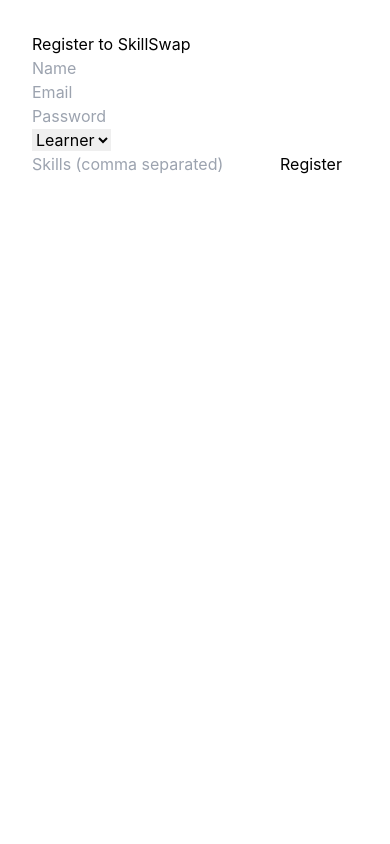
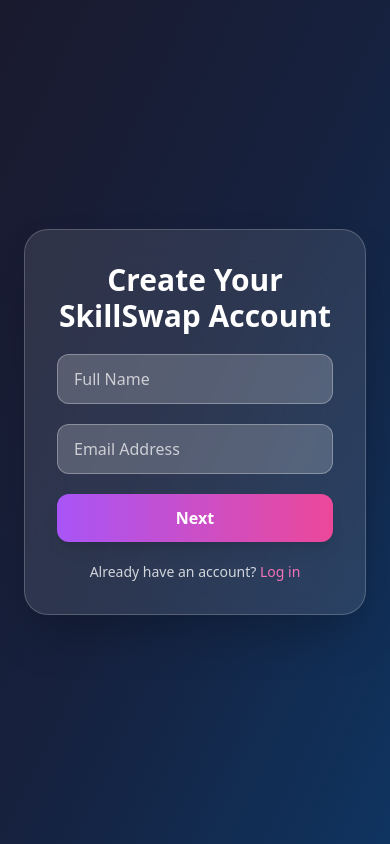
Before and after one commit to riddhi010/skillswap, a React (Create React App) app in the folder client/: page /register in a window 390 px wide. Built offline with nearby package versions, Linux system fonts and the light colour scheme; no server answers.

Commit message:
Update register.js

```diff
--- a/client/src/pages/register.js
+++ b/client/src/pages/register.js
@@ -11,12 +11,16 @@ const Register = () => {
     skills: "",
   });
 
+  const [error, setError] = useState("");
+  const [step, setStep] = useState(1);
   const navigate = useNavigate();
-  const [error, setError] = useState("");
 
   const handleChange = (e) => {
     setFormData({ ...formData, [e.target.name]: e.target.value });
   };
+
+  const handleNext = () => setStep((prev) => prev + 1);
+  const handleBack = () => setStep((prev) => prev - 1);
 
   const handleSubmit = async (e) => {
     e.preventDefault();
@@ -29,34 +33,136 @@ const Register = () => {
       };
 
       await axios.post("https://skillswap-backend-jxyu.onrender.com/api/auth/register", payload);
-
       alert("Registration successful! Please login.");
-      navigate("/login"); // Redirect to login page after successful registration
+      navigate("/login");
     } catch (err) {
       setError(err.response?.data?.message || "Something went wrong");
     }
   };
 
   return (
-    <div className="register-form" style={{ padding: "2rem", maxWidth: "500px", margin: "auto" }}>
-      <h2>Register to SkillSwap</h2>
-      {error && <p style={{ color: "red" }}>{error}</p>}
+    <div className="min-h-screen flex flex-col md:flex-row items-center justify-center bg-gradient-to-br from-[#1a1a2e] via-[#16213e] to-[#0f3460] text-white font-sans">
 
-      <form onSubmit={handleSubmit}>
-        <input name="name" placeholder="Name" onChange={handleChange} required />
-        <input name="email" placeholder="Email" onChange={handleChange} required />
-        <input type="password" name="password" placeholder="Password" onChange={handleChange} required />
+      {/* Left: Hero / Visual */}
+      <div className="hidden md:flex flex-col justify-center items-start h-full w-1/2 p-10 space-y-6 animate-fade-in">
+        <h1 className="text-5xl font-extrabold leading-tight tracking-wide">
+          Unlock <span className="text-pink-400">Skills</span>, Share <span className="text-purple-400">Wisdom</span>
+        </h1>
+        <p className="text-lg text-gray-300">
+          SkillSwap is where mentors and learners connect, grow, and build together.
+          Whether you're a code wizard or a curious learner — this is your launchpad.
+        </p>
+        <img src="https://cdn.dribbble.com/userupload/14940716/file/original-1c0bcc60a84660d9794fe0f182b21574.png" alt="learning" className="w-3/4 drop-shadow-lg" />
+      </div>
 
-        <select name="role" onChange={handleChange} value={formData.role}>
-          <option value="learner">Learner</option>
-          <option value="mentor">Mentor</option>
-          <option value="both">Both</option>
-        </select>
+      {/* Right: Form */}
+      <div className="w-full md:w-1/2 flex justify-center items-center p-6">
+        <form
+          onSubmit={handleSubmit}
+          className="w-full max-w-md bg-white bg-opacity-10 backdrop-blur-xl shadow-2xl rounded-3xl p-8 space-y-5 border border-white border-opacity-20 animate-slide-in"
+        >
+          <h2 className="text-3xl font-bold text-center text-white">Create Your SkillSwap Account</h2>
+          {error && <p className="text-red-300 text-center">{error}</p>}
 
-        <input name="skills" placeholder="Skills (comma separated)" onChange={handleChange} />
+          {step === 1 && (
+            <>
+              <input
+                name="name"
+                placeholder="Full Name"
+                onChange={handleChange}
+                required
+                className="w-full px-4 py-3 rounded-xl bg-white bg-opacity-20 border border-white border-opacity-30 text-white placeholder-white placeholder-opacity-70 focus:outline-none focus:ring-2 focus:ring-pink-400"
+              />
+              <input
+                name="email"
+                type="email"
+                placeholder="Email Address"
+                onChange={handleChange}
+                required
+                className="w-full px-4 py-3 rounded-xl bg-white bg-opacity-20 border border-white border-opacity-30 text-white placeholder-white placeholder-opacity-70 focus:outline-none focus:ring-2 focus:ring-pink-400"
+              />
+              <button
+                type="button"
+                onClick={handleNext}
+                className="w-full py-3 bg-gradient-to-r from-purple-500 to-pink-500 text-white rounded-xl font-bold shadow-lg hover:scale-105 transition-transform"
+              >
+                Next
+              </button>
+            </>
+          )}
 
-        <button type="submit">Register</button>
-      </form>
+          {step === 2 && (
+            <>
+              <input
+                type="password"
+                name="password"
+                placeholder="Password"
+                onChange={handleChange}
+                required
+                className="w-full px-4 py-3 rounded-xl bg-white bg-opacity-20 border border-white border-opacity-30 text-white placeholder-white placeholder-opacity-70 focus:outline-none focus:ring-2 focus:ring-pink-400"
+              />
+
+              <select
+                name="role"
+                onChange={handleChange}
+                value={formData.role}
+                className="w-full px-4 py-3 rounded-xl bg-white bg-opacity-20 border border-white border-opacity-30 text-white focus:outline-none focus:ring-2 focus:ring-purple-400"
+              >
+                <option value="learner">👩‍🎓 Learner</option>
+                <option value="mentor">🧑‍🏫 Mentor</option>
+                <option value="both">🌐 Both</option>
+              </select>
+
+              <button
+                type="button"
+                onClick={handleBack}
+                className="text-sm text-gray-400 hover:text-white"
+              >
+                ← Back
+              </button>
+              <button
+                type="button"
+                onClick={handleNext}
+                className="w-full py-3 bg-gradient-to-r from-purple-500 to-pink-500 text-white rounded-xl font-bold shadow-lg hover:scale-105 transition-transform"
+              >
+                Next
+              </button>
+            </>
+          )}
+
+          {step === 3 && (
+            <>
+              <input
+                name="skills"
+                placeholder="e.g. React, UI/UX, Python"
+                onChange={handleChange}
+                className="w-full px-4 py-3 rounded-xl bg-white bg-opacity-20 border border-white border-opacity-30 text-white placeholder-white placeholder-opacity-70 focus:outline-none focus:ring-2 focus:ring-pink-400"
+              />
+
+              <button
+                type="button"
+                onClick={handleBack}
+                className="text-sm text-gray-400 hover:text-white"
+              >
+                ← Back
+              </button>
+              <button
+                type="submit"
+                className="w-full py-3 bg-gradient-to-r from-pink-500 to-purple-500 text-white rounded-xl font-bold tracking-wide shadow-xl transition-transform transform hover:scale-105"
+              >
+                Register
+              </button>
+            </>
+          )}
+
+          <p className="text-sm text-gray-300 text-center mt-4">
+            Already have an account?{" "}
+            <span onClick={() => navigate("/login")} className="text-pink-400 hover:underline cursor-pointer">
+              Log in
+            </span>
+          </p>
+        </form>
+      </div>
     </div>
   );
 };
```
